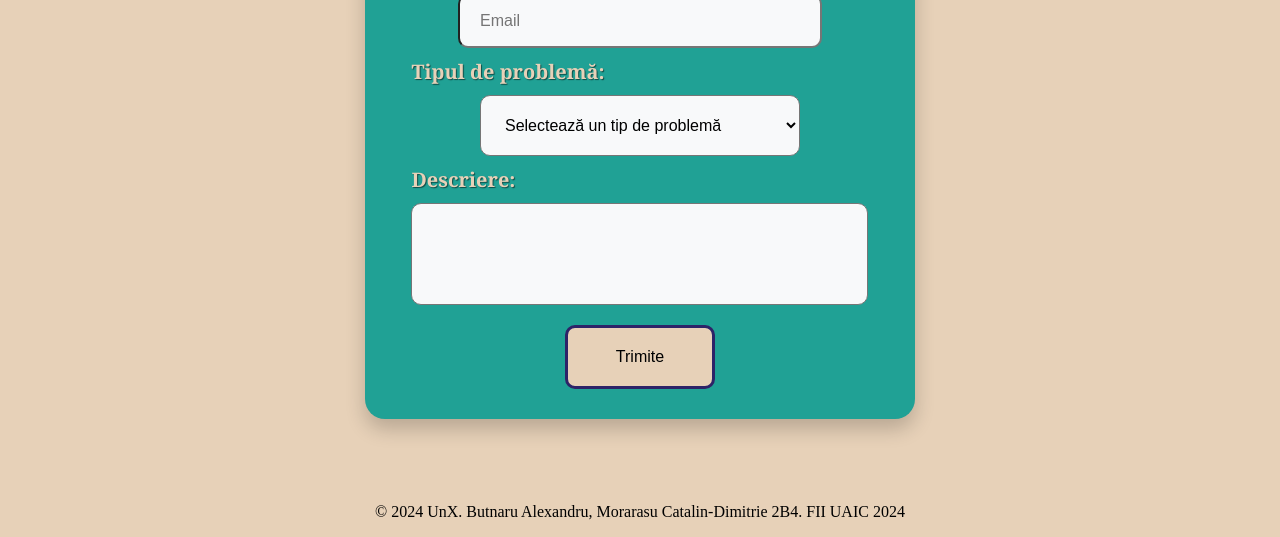
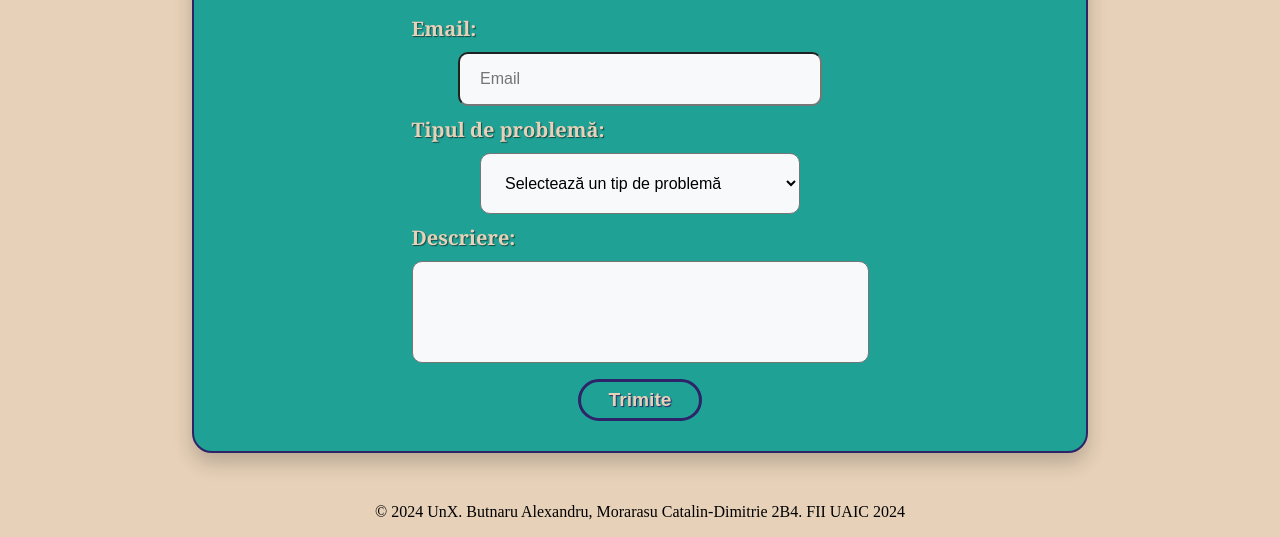
Before and after one commit to Roice32/WebTechnologiesProject, a plain HTML site: page report.html in a window 1280 px wide. Shown: the part 263-800 px from the top of the page. Drawn offline with Linux system fonts and the light colour scheme.

Commit message:
Made small adjustments to ensure consistency between pages

```diff
--- a/report.html
+++ b/report.html
@@ -5,7 +5,7 @@
         <link rel="stylesheet" href="styles/shared.css">
         <link rel="stylesheet" href="styles/report.css">
         <link rel="icon" type="image/png" href="images/UnXNoBG.png">
-        <title>UnX - Raport</title>
+        <title>UnX - Raportează</title>
     </head>
     <body>
         <header>
@@ -35,8 +35,8 @@
                     <label for="report">Descriere:</label>
                     <textarea id="report" name="report" rows="4" cols="50" required></textarea>
 
-                    <input type="submit" value="Trimite">
                 </form>
+                <button type="submit" class="actionButton">Trimite</button>
             </div>
         </main>
         <footer>
--- a/styles/index.css
+++ b/styles/index.css
@@ -10,7 +10,7 @@
 }
 
 .titleBox .logoBox {
-    background-color: rgb(32, 161, 149);
+    background: radial-gradient(circle, rgb(32, 161, 149) 0%, rgb(141, 228, 219) 50%, rgba(228, 209, 187) 100%);
     display: inline-block;
     border-radius: 20%;
     width: 450px;
--- a/styles/report.css
+++ b/styles/report.css
@@ -9,6 +9,7 @@ main {
     justify-content: center;
     align-items: center;
     flex-grow: 1;
+    margin-top: 90px;
 }
 .formBox {
     background-color: rgb(32, 161, 149);
@@ -18,11 +19,11 @@ main {
     justify-content: center;
     padding: 30px;
     padding-top: 40px;
+    border: 2px solid rgb(45, 35, 104);
     border-radius: 20px;
-    max-width: 600px;
+    min-width: 65%;
     margin: 0 auto;
     box-shadow: 0px 10px 20px rgba(0, 0, 0, 0.2);
-    max-height: 80vh;
     overflow-y: auto;
 }
 .reportForm {
@@ -63,24 +64,6 @@ select {
     font-size: 16px;
 
 }
-input[type="submit"] {
-    margin-top: 10px;
-    background-color:  rgb(231, 209, 184);
-    color: black;
-    cursor: pointer;
-    transition-duration: 0.3s;
-    border: 3px solid rgb(45, 35, 104);
-    width: 150px;
-    font-size: 16px;
-}
-
-input[type="submit"]:hover {
-    background-color: #b36500;
-    transform: scale(1.05);
-    transition-duration: 0.3s;
-    border: 3px solid rgb(45, 35, 104);
-    font-size: 18px;
-}
 h1 {
     font-family: Georgia, 'Times New Roman', Times, serif;
     text-align: center;
--- a/styles/shared.css
+++ b/styles/shared.css
@@ -82,3 +82,26 @@ body {
     float: left;
     margin: 0px 10px;
 }
+
+.actionButton {
+    margin-top: 2%;
+    max-width: 15%;
+    width: 100%;
+    aspect-ratio: 3/1;
+    font-size: larger;
+    font-weight: 800;
+    text-shadow: 1px 1px 1px rgb(45, 35, 104);
+    color: rgb(231, 209, 184);
+    background-color: rgb(32, 161, 149);
+    border: 3px solid rgb(45, 35, 104);
+    border-radius: 30px;
+    transition-duration: 0.3s;
+}
+
+.actionButton:hover {
+    cursor: pointer;
+    transform: scale(1.2);
+    border-radius: 20px;
+    border-width: 5px;
+    transition-duration: 0.3s;
+}
```
Also changed, not shown: styles/visualizer.css (+0 -25 lines).
